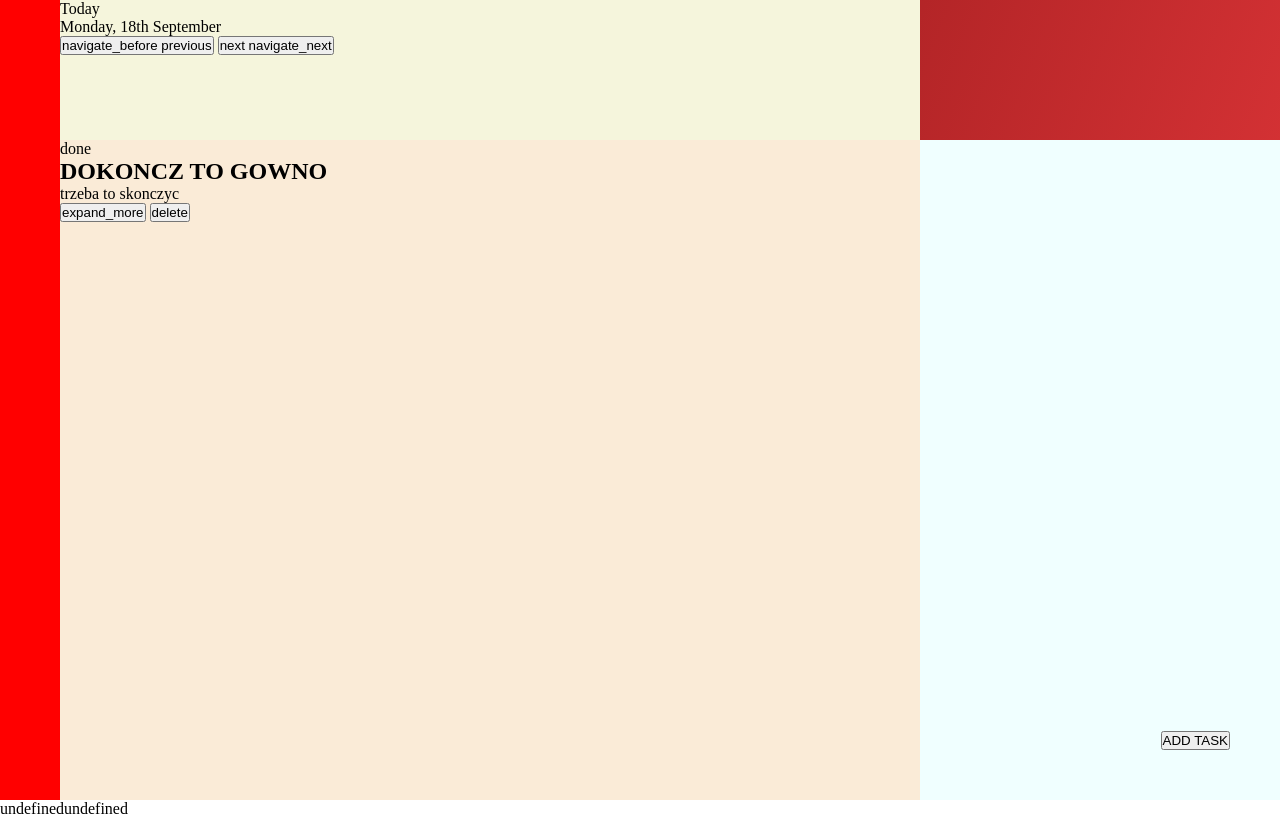
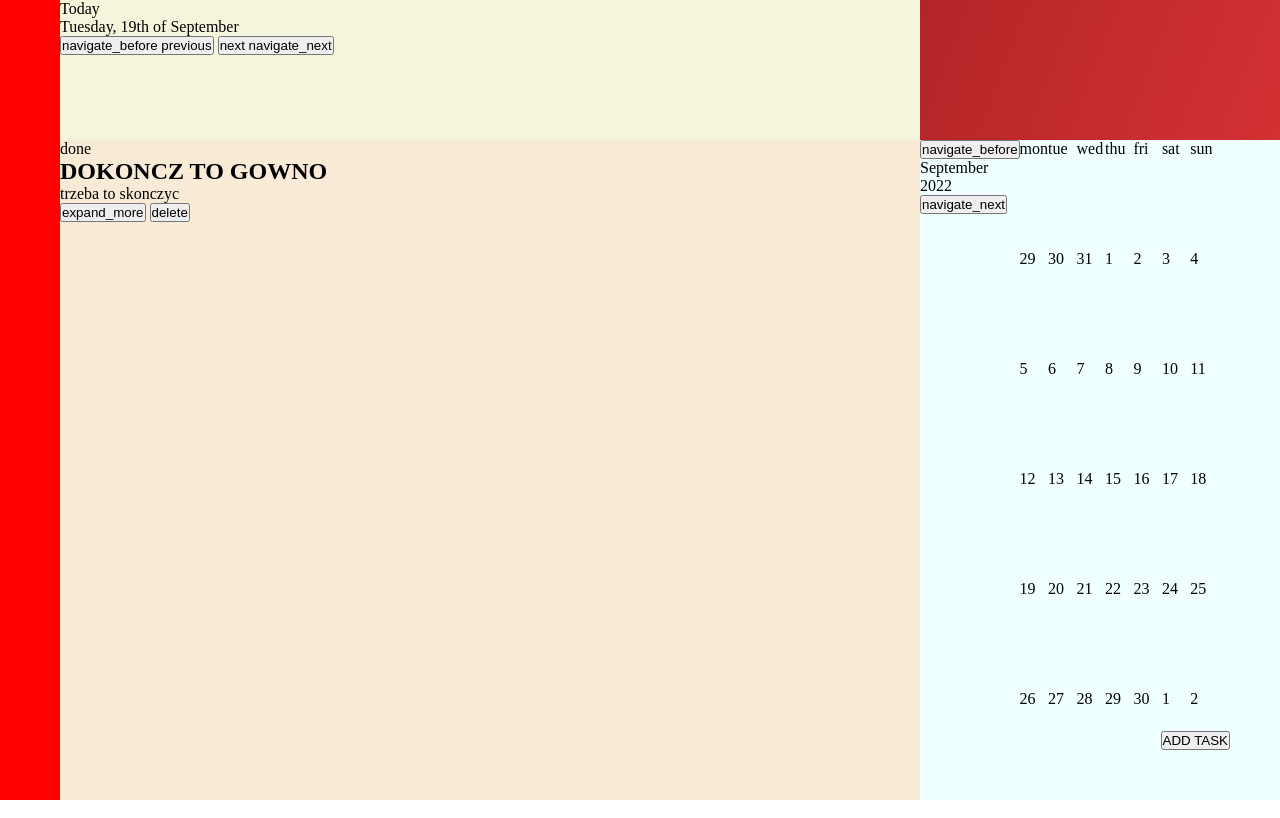
Before and after one commit to dkacza/todo-app, a plain HTML site: page index.html in a window 1280 px wide. Drawn offline with Linux system fonts and the light colour scheme.

Commit message:
Implemented callendar in JavaScript

```diff
--- a/js/main.js
+++ b/js/main.js
@@ -1,39 +1,35 @@
 import view from './view.js';
 import templates from './templates.js';
 
+export const DAY_MILISEC = 86400000;
+
+export const compareDates = function(date1, date2) {
+    return (date1.getDate() == date2.getDate() &&
+    date1.getMonth() == date2.getMonth() &&
+    date1.getYear() == date2.getYear());
+}
 
 class Task {
-    constructor(title, description, date, reccurence) {
+    constructor(title, description, date, reccurence, completion) {
         this.title = title;
         this.description = description;
         this.date = date;
         this.reccurence = reccurence;
+        this.completion = completion;
 
-        this.completion = false;
-        this.htmlTemplate = templates.generateTaskTemplate(this.title, this.description)
+        this.htmlTemplate = templates.generateTaskTemplate(this.title, this.description, this.completion)
     };
 }
 
-export const tasks = [new Task('DOKONCZ TO GOWNO', 'trzeba to skonczyc', '22-07-2002', false)];
-
-
+// CurrentDay stores the selected day in the app
+// Main map stores the day-tasks pairs
+export const currentDay = new Date();
+export const mainMap = new Map();
+mainMap.set(new Date(), new Task('DOKONCZ TO GOWNO', 'trzeba to skonczyc', new Date(), false, false));
 
 // Responsive layout
-const WIDTH_BREAKPOINT = 800;
-if(window.innerWidth > WIDTH_BREAKPOINT) view.currentSize = 'desktop';
-else view.currentSize = 'mobile'
-view.loadHTML(view.currentSize);
+const viewType = (window.innerWidth >= view.WIDTH_BREAKPOINT ? 'desktop' : 'mobile');
+view.loadHTMLFramework(viewType);
+window.addEventListener('resize', view.checkResize.bind(view));
 
-window.addEventListener('resize', () => {
-    if(window.innerWidth > WIDTH_BREAKPOINT && view.currentSize != 'desktop') {
-        view.currentSize = 'desktop'
-        view.loadHTML('desktop');
-        return;
-    }
-    if(window.innerWidth <= WIDTH_BREAKPOINT && view.currentSize != 'mobile') {
-        view.currentSize = 'mobile';
-        view.loadHTML('mobile');
-        view.getDomElements();
-        return;
-    }
-});
+//const yesterday = new Date(currentDay - DAY_MILISEC);
--- a/js/templates.js
+++ b/js/templates.js
@@ -1,3 +1,5 @@
+import {mainMap, currentDay, compareDates, DAY_MILISEC} from '../js/main.js';
+
 const templates = {
     desktopFramework: `
     <main class="desktop">
@@ -68,7 +70,7 @@ const templates = {
     },
 
     generateCallendarModal: function(date) {
-        const template =  `
+        let template =  `
         <div class="modal callendar-modal mobile-modal">
             <div class="text-container">
                 <h1>Select the Day</h1>
@@ -82,23 +84,78 @@ const templates = {
     },
 
     generateCallendarTemplate: function(date) {
-        return `
-        <div class="callendar">
+        let year = date.getYear() + 1900;
+        let month = date.getMonth();
+        let day = date.getDate();
+
+        const monthNames = ["January", "February", "March", "April", "May", "June", "July", "August", "September", "October", "November", "December"];
+        const monthStr = monthNames[month];
+        const monthDays = [31, 28, 31, 30, 31, 30, 31, 31, 30, 31, 30, 31];
+
+        const leapYear = ((year % 4 == 0 && year % 100 != 0) ? true : false);
+        if(leapYear) monthDays[1] = 29;
+
+        const dayMatrix = [];
+        let currentDate = day;
+        let dayOfWeek = date.getDay()
+
+        // Pushing the date back to the last monday
+        while(dayOfWeek != 1) {
+            dayOfWeek--;
+            currentDate--;
+        }
+
+        // Pushing the date to the first week of the month
+        while(currentDate > 0) {
+            currentDate -= 7;
+        }
+        // Filling the Matrix
+        while(currentDate <= monthDays[month]) {
+            const week = [];
+            for(let i = 0; i < 7; i++) {
+                week.push(currentDate);
+                currentDate++;
+            }
+            dayMatrix.push(week);
+        }
+        // Fixing the matrix - deleting days like -1, 0 or 32
+        // Fix next month
+        let firstNextMonthDay = 1;
+        for (let i = 0; i < dayMatrix.length; i++) {
+            for (let j = 0; j < 7; j++) {
+                if(dayMatrix[i][j] > monthDays[month]) {
+                    dayMatrix[i][j] = firstNextMonthDay;
+                    firstNextMonthDay++;
+                }
+            }
+        }
+        // Fix previous month
+        let lastNextMonthDay = monthDays[month - 1]
+        for (let i = dayMatrix.length - 1; i >= 0; i--) {
+            for (let j = 6; j >= 0; j--) {
+                if(dayMatrix[i][j] < 1) {
+                    dayMatrix[i][j] = lastNextMonthDay;
+                    lastNextMonthDay--;
+                }
+            }
+        }
+
+        let resultTemplate = `
         <section class="month-year">
-            <div class="left arrow">
+            <button class="left-arrow-btn arrow">
                 <span class="material-symbols-rounded large">
                     navigate_before
                     </span>
+            </button>
+            <div class="text">
+                <p class="month">${monthStr}</p>
+                <p class="year">${year}</p>
             </div>
-            <div class="text">
-                <p class="month">September</p>
-                <p class="year">2022</p>
-            </div>
-            <div class="right arrow">
+            <button class="right-arrow-btn arrow">
                 <span class="material-symbols-rounded large">
                     navigate_next
                 </span>
-            </div>
+            </button>
         </section>
         <section class="days">
             <div class="day desc">mon</div>
@@ -107,69 +164,63 @@ const templates = {
             <div class="day desc">thu</div>
             <div class="day desc">fri</div>
             <div class="day desc">sat</div>
-            <div class="day desc">sun</div>
+            <div class="day desc">sun</div>`;
 
-            <!-- DAYS -->
-            <div class="day gray">26</div>
-            <div class="day gray">27</div>
-            <div class="day gray">28</div>
-            <div class="day gray">29</div>
-            <div class="day gray">30</div>
-            <div class="day gray">31</div>
-            <div class="day sun">1</div>
+        let previousMonthFlag = true;
+        for(const week of dayMatrix) {
+            for (const currDay of week) {
+                let classes = `day`
+                if(currDay == 1) previousMonthFlag = false;
+                if(previousMonthFlag && day > 1) classes += ' gray';
+                if(week.indexOf(currDay) == 6) classes += ' sun';
+                if(currDay == day) classes += ' current';
 
-            <div class="day">2</div>
-            <div class="day">3</div>
-            <div class="day">4</div>
-            <div class="day">5</div>
-            <div class="day">6</div>
-            <div class="day">7</div>
-            <div class="day sun">8</div>
+                const dayTemplate = `<div class="${classes}">${currDay}</div>`
+                resultTemplate += dayTemplate;
+            }
+        }
+        resultTemplate += `</section>`
+        return resultTemplate;
 
-            <div class="day">9</div>
-            <div class="day">10</div>
-            <div class="day">11</div>
-            <div class="day">12</div>
-            <div class="day">13</div>
-            <div class="day">14</div>
-            <div class="day sun">15</div>
-
-            <div class="day current">16</div>
-            <div class="day">17</div>
-            <div class="day">18</div>
-            <div class="day">19</div>
-            <div class="day">20</div>
-            <div class="day">21</div>
-            <div class="day sun">22</div>
-
-            <div class="day">23</div>
-            <div class="day">24</div>
-            <div class="day">25</div>
-            <div class="day">26</div>
-            <div class="day">27</div>
-            <div class="day">28</div>
-            <div class="day sun">29</div>
-
-            <div class="day">30</div>
-            <div class="day">31</div>
-            <div class="day gray">1</div>
-            <div class="day gray">2</div>
-            <div class="day gray">3</div>
-            <div class="day gray">4</div>
-            <div class="day gray">5</div>
-        </section>
-    </div>`
     },
 
     generateDateSectionTemplate: function(date) {
-        const title = 'Today';
-        const weekday = 'Monday';
-        const month = 'September'
-        const fullDate = `${weekday}, 18th ${month}`;
+        let day = date.getDate();
+        let dayStr = String(day);
+        switch(day % 10) {
+            case 1:
+                dayStr += 'st'
+                break;
+            case 2:
+                dayStr += 'nd'
+                break;
+            case 3:
+                dayStr += 'rd'
+                break;
+            default:
+                dayStr += 'th'
+                break;
+        }
+
+        let month = date.getMonth();
+        const monthNames = ["January", "February", "March", "April", "May", "June", "July", "August", "September", "October", "November", "December"];
+        const monthStr = monthNames[month];
+
+        let weekday = date.getDay();
+        const weekdayNames = ['Monday', 'Tuesday', 'Wednesday', 'Thursday', 'Friday', 'Saturday', 'Sunday'];
+        let weekdayStr = weekdayNames[weekday];
+
+        let title;
+        if(compareDates(currentDay, date)) title = 'Today';
+        else if (compareDates(currentDay - DAY_MILISEC, date)) title = 'Yesterday';
+        else if (compareDates(currentDay - DAY_MILISEC, date)) title = 'Tommorow';
+        else title = weekday;
+
+        let dateString = `${title == weekdayStr ? '' : `${weekdayStr},`} ${dayStr} of ${monthStr}`;
 
         return `
         <div class="date-title">${title}</div>
-        <div class="date-full">${fullDate}</div>
+        <div class="date-full">${dateString}</div>
 
         <section class="date-nav">
             <button class="previous">
@@ -186,12 +237,12 @@ const templates = {
             </button>
         </section>`
     },
-    generateTaskTemplate: function(title, description) {
+    generateTaskTemplate: function(title, description, completion) {
         return `
         <div class="task">
 
             <section class="left-check">
-                <div class="checkbox">
+                <div class="checkbox ${completion ? 'done' : ''}">
                     <span class="material-symbols-rounded small">
                         done
                         </span>
@@ -216,6 +267,23 @@ const templates = {
                 </button>
             </section>
         </div>`
+    },
+    generateHTMLFramework: function(viewType) {
+        let result = '';
+        if(viewType == 'mobile') {
+            result += this.mobileFramework;
+
+            result += this.generateAddTaskModal(currentDay);
+            result += this.generateCallendarModal(currentDay);
+            result += this.generateDeleteTaskModal();
+        }
+        else {
+            result += this.desktopFramework;
+
+            result += this.generateAddTaskModal(currentDay);
+            result += this.generateDeleteTaskModal(currentDay);
+        }
+        return result;
     }
 }
 export default templates;
--- a/js/view.js
+++ b/js/view.js
@@ -1,79 +1,133 @@
 import templates from "./templates.js";
-import {tasks} from './main.js';
+import { currentDay, mainMap } from "./main.js";
 
 const view = {
-    currentSize: null,
+    body: document.querySelector('body'),
+    WIDTH_BREAKPOINT: 800,
 
-    domBody: document.querySelector('body'),
-    mainElement: null,
-    addTaskButton: null,
-    addTaskModal: null,
+    loadHTMLFramework: function(viewType) {
+        this.viewType = viewType;
+        this.body.innerHTML = '';
+        this.body.innerHTML = templates.generateHTMLFramework(viewType);
 
-    // FUNCTIONS
-    loadHTML: function(viewType) {
-        this.viewType = viewType;
-        if(viewType == 'desktop') {
-            this.domBody.innerHTML = '';
-            this.domBody.innerHTML = templates.desktopFramework;
-            this.domBody.innerHTML += templates.desktopAddTaskModal;
-            this.domBody.innerHTML += templates.desktopDeleteTaskModal;
+        this.getDomElements();
+        this.fillSections();
+    },
+    checkResize: function() {
+        const newViewType = (window.innerWidth >= this.WIDTH_BREAKPOINT ? 'desktop' : 'mobile');
+        if (newViewType == this.viewType) return;
+        console.log('resize');
+        this.loadHTMLFramework(newViewType);
+    },
+    // Gets all the dom elements in from the framework.
+    // Doesn't get buttons from the modals.
+    getDomElements: function() {
+        // Common between mobile and desktop
+        this.dateSection = document.querySelector('section.date');
+        this.taskSection = document.querySelector('section.tasks');
+        this.aside = document.querySelector('aside');
+        this.addTaskButton = document.querySelector('button.add-task-button');
+
+        if(this.viewType == 'desktop') {
+            this.callendar = document.querySelector('div.callendar');
+        } else {
+            this.callendarButton = document.querySelector('button.callendar-btn');
         }
-        if(viewType == 'mobile') {
-            this.domBody.innerHTML = '';
-            this.domBody.innerHTML = templates.mobileFramework;
-            this.domBody.innerHTML += templates.mobileAddTaskModal;
-            this.domBody.innerHTML += templates.mobileDeleteTaskModal;
-            this.domBody.innerHTML += templates.mobileCallendarModal;
-        }
-        this.getDomElements();
     },
 
-    getDomElements: function() {
-        this.mainElement = document.querySelector('main');
-        this.addTaskButton = document.querySelector('.add-task-btn');
-        this.addTaskButton.addEventListener('click', this.renderAddTaskModal.bind(this))
-        if(this.viewType == 'mobile') {
-            this.callendarButton = document.querySelector('.callendar-btn');
-            this.callendarButton.addEventListener('click', this.renderCallendarModal.bind(this));
+    fillSections: function() {
+        // Date Section
+        // IN PROGRESS ADD EVENTS
+        this.dateSection.innerHTML = templates.generateDateSectionTemplate(currentDay);
+
+        // Task Section
+        // IN PROGRESS ADD HANDLERS FOR THE EXTENSION BUTTONS
+        this.taskSection.innerHTML = '';
+        for(const value of mainMap.values()) {
+            this.taskSection.innerHTML += value.htmlTemplate;
         }
 
-        this.dateSection = document.querySelector('section.date');
-        this.dateSection.innerHTML = templates.generateDateSectionTemplate('22-07-2022');
-        console.log(this.dateSection);
+        if(this.viewType == 'desktop') {
+            // Callendar
+            this.callendar.innerHTML = templates.generateCallendarTemplate(currentDay);
+        } else {
 
-        this.taskSection = document.querySelector('section.tasks');
-        tasks.forEach((task) => {
-            this.taskSection.innerHTML += task.htmlTemplate;
-        })
+        }
+    },
+}
+// const view = {
+//     currentSize: null,
+
+//     domBody: document.querySelector('body'),
+//     mainElement: null,
+//     addTaskButton: null,
+//     addTaskModal: null,
+
+//     // FUNCTIONS
+//     loadHTML: function(viewType) {
+//         this.viewType = viewType;
+//         if(viewType == 'desktop') {
+//             this.domBody.innerHTML = '';
+//             this.domBody.innerHTML = templates.desktopFramework;
+//             this.domBody.innerHTML += templates.desktopAddTaskModal;
+//             this.domBody.innerHTML += templates.desktopDeleteTaskModal;
+//         }
+//         if(viewType == 'mobile') {
+//             this.domBody.innerHTML = '';
+//             this.domBody.innerHTML = templates.mobileFramework;
+//             this.domBody.innerHTML += templates.mobileAddTaskModal;
+//             this.domBody.innerHTML += templates.mobileDeleteTaskModal;
+//             this.domBody.innerHTML += templates.mobileCallendarModal;
+//         }
+//         this.getDomElements();
+//     },
+
+//     getDomElements: function() {
+//         this.mainElement = document.querySelector('main');
+//         this.addTaskButton = document.querySelector('.add-task-btn');
+//         this.addTaskButton.addEventListener('click', this.renderAddTaskModal.bind(this))
+//         if(this.viewType == 'mobile') {
+//             this.callendarButton = document.querySelector('.callendar-btn');
+//             this.callendarButton.addEventListener('click', this.renderCallendarModal.bind(this));
+//         }
+
+//         this.dateSection = document.querySelector('section.date');
+//         this.dateSection.innerHTML = templates.generateDateSectionTemplate('22-07-2022');
+//         console.log(this.dateSection);
+
+//         this.taskSection = document.querySelector('section.tasks');
+//         tasks.forEach((task) => {
+//             this.taskSection.innerHTML += task.htmlTemplate;
+//         })
 
 
-    },
+//     },
 
-    renderAddTaskModal: function() {
-        console.log('render add task modal');
-        this.addTaskModal = document.querySelector('.add-task-modal');
-        this.addTaskModal.classList.add('active');
+//     renderAddTaskModal: function() {
+//         console.log('render add task modal');
+//         this.addTaskModal = document.querySelector('.add-task-modal');
+//         this.addTaskModal.classList.add('active');
 
-        const cancelTaskButton = document.querySelector('.cancel-task-btn');
-        const confirmTaskButton = document.querySelector('.confirm-task-btn');
+//         const cancelTaskButton = document.querySelector('.cancel-task-btn');
+//         const confirmTaskButton = document.querySelector('.confirm-task-btn');
 
-        console.log(confirmTaskButton, cancelTaskButton);
+//         console.log(confirmTaskButton, cancelTaskButton);
 
-        cancelTaskButton.addEventListener('click', this.closeModal.bind(this, this.addTaskModal));
-        confirmTaskButton.addEventListener('click', this.closeModal.bind(this, this.addTaskModal))
-    },
+//         cancelTaskButton.addEventListener('click', this.closeModal.bind(this, this.addTaskModal));
+//         confirmTaskButton.addEventListener('click', this.closeModal.bind(this, this.addTaskModal))
+//     },
 
-    renderCallendarModal: function() {
-        console.log('render callendar modal');
-        this.callendarModal = document.querySelector('.callendar-modal');
-        this.callendarModal.classList.add('active');
+//     renderCallendarModal: function() {
+//         console.log('render callendar modal');
+//         this.callendarModal = document.querySelector('.callendar-modal');
+//         this.callendarModal.classList.add('active');
 
-        const cancelCallendarButton = document.querySelector('.cancel-callendar-btn');
-        cancelCallendarButton.addEventListener('click', this.closeModal.bind(this, this.callendarModal));
-    },
+//         const cancelCallendarButton = document.querySelector('.cancel-callendar-btn');
+//         cancelCallendarButton.addEventListener('click', this.closeModal.bind(this, this.callendarModal));
+//     },
 
-    closeModal: function(modal) {
-        modal.classList.remove('active');
-    }
-}
-export default view;
+//     closeModal: function(modal) {
+//         modal.classList.remove('active');
+//     }
+// }
+ export default view;
--- a/scss/main.scss
+++ b/scss/main.scss
@@ -36,7 +36,12 @@ main.desktop {
         }
         div.callendar {
             grid-area: callendar;
+            display: flex;
             background-color: azure;
+            section.days {
+                display: grid;
+                grid-template-columns: repeat(7, 1fr);
+            }
         }
         button.add-task-btn {
             position: absolute;
@@ -81,3 +86,6 @@ main.mobile {
 .modal.active {
     display: block;
 }
+.callendar {
+    overflow: hidden;
+}
```
Also changed, not shown: css/main.css.
